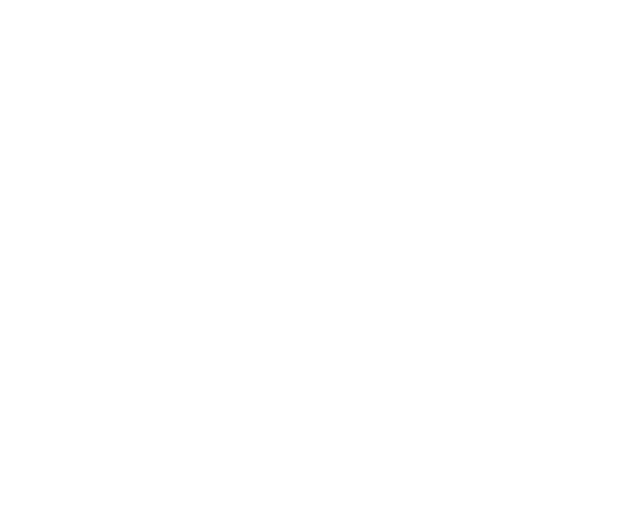
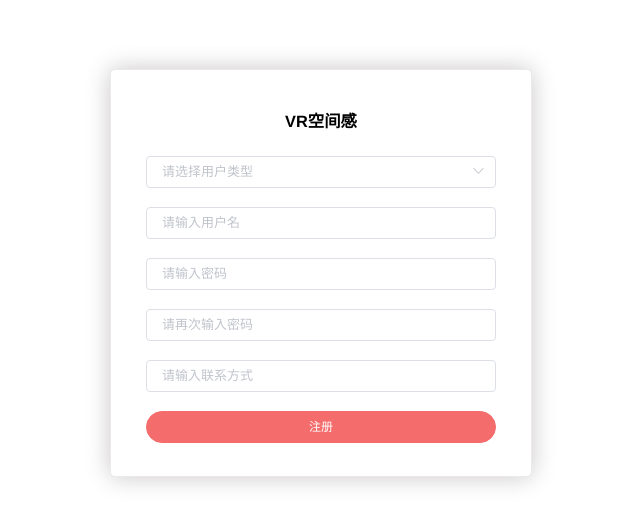
Before and after one commit to SBXSYZL/space, a Vue app: page /Register in a window 1280 px wide. Shown: the part 111-636 px from the top of the page, without its empty margins (319-959 px from the left). Built offline with nearby package versions, Linux system fonts and the light colour scheme.

Commit message:
登录和注册页面

```diff
--- a/src/main.js
+++ b/src/main.js
@@ -13,6 +13,8 @@ Vue.config.productionTip = false
 Vue.use(Element, {
   size: 'small'
 })
+
+axios.defaults.headers.post['Content-Type'] = 'application/x-www-form-urlencoded';
 Vue.prototype.$axios = axios
 new Vue({
   router,
--- a/src/router/index.js
+++ b/src/router/index.js
@@ -54,8 +54,8 @@ const routes = [
     component: () => import( '../views/Login.vue')
   },
   {
-    path:'/registered',
-    name:'registered',
+    path:'/Register',
+    name:'Register',
     component: () => import( '../views/Register.vue')
   }
 
--- a/src/views/Login.vue
+++ b/src/views/Login.vue
@@ -43,7 +43,7 @@
           @click="handleSubmit"
           round
           style="width:100%;"
-          type="primary"
+          type="danger"
         >登录
 
         </el-button>
@@ -56,6 +56,7 @@
 
 <script>
   export default {
+
     data() {
       return {
         logining: false,
@@ -84,64 +85,62 @@
       }
     },
     methods: {
+      openFullScreen() {
+        this.fullscreenLoading = true;
+        setTimeout(() => {
+          this.fullscreenLoading = false;
+        }, 2000);
+      },
+      open() {
+        this.$message({
+          message: '登录成功',
+          type: 'success'
+        });
+      },
       handleSubmit: function () {
-        this.$refs.myForm.validate(valid => {
+        const that = this;
+        let url;
+        that.$refs.myForm.validate(valid => {
           if (valid) {
             this.logining = true;
 
             // 判断是否是学生用户登录
             if (this.myForm.select === '学生') {
-
-              this.$axios.post("/api/student/studentLogin", {
-                    account: this.myForm.username,
-                    password: this.myForm.password
-
-                })
-                .then(res => {
-                  console.log(res);
-                  // if (result.code === 200) {
-                  //   alert("登录成功！");
-                  //   this.logining = false;
-                  //   sessionStorage.setItem('user', this.myForm.username);
-                    this.$router.push({path: '/About'})
-                  // } else {
-                  //   // 失败了
-                  //   alert("登录失败！");
-                  //}
-                });
-
-
-              // if (
-              //   this.myForm.username === 'admin' &&
-              //   this.myForm.password === '123'
-              // ) {
-              //   this.logining = false;
-              //   sessionStorage.setItem('user', this.myForm.username);
-              //   this.$router.push({path: '/About'})
-              // } else {
-              //   this.logining = false;
-              //   this.$alert('账号或密码错误', '温馨提示', {
-              //     confirmButtonText: '确定'
-              //   })
-              //}
+              url = '/api/student/studentLogin'
             }
             // 判断是否是教师账户登录
             else if (this.myForm.select === '教师') {
-              if (
-                this.myForm.username === 'admin2' &&
-                this.myForm.password === '123'
-              ) {
-                this.logining = false;
-                sessionStorage.setItem('user', this.myForm.username);
-                this.$router.push({path: '/About'})
-              } else {
-                this.logining = false;
-                this.$alert('账号或密码错误', '温馨提示', {
-                  confirmButtonText: '确定'
-                })
-              }
+              url = '/api/teacher/teacherLogin'
             }
-          }else {
+
+            let param = new URLSearchParams();
+            param.append('account', this.myForm.username);
+            param.append('password', this.myForm.password);
+            this.$axios.post(url, param)
+              .then(function (response) {
+                console.log(response);
+
+                if (
+                  response.data.status === "success" &&
+                  response.data.data === "success"
+                ) {
+                  that.open();
+                  that.logining = false;
+                  sessionStorage.setItem('user', that.myForm.username);
+                  that.$router.push({path: '/About'})
+                } else {
+                  that.logining = false;
+                  that.$alert('账号或密码错误', '温馨提示', {
+                    confirmButtonText: '确定'
+                  })
+                }
+
+
+              }).bind(this)
+              .catch(function (error) {
+                console.log(error)
+              })
+          } else {
             console.log('error submit!');
             return false
           }
@@ -166,7 +165,7 @@
     padding: 35px 35px 15px;
     background: #fff;
     border: 1px solid #eaeaea;
-    box-shadow: 0 0 25px #cac6c6;
+    box-shadow: 0 0 10px #cac6c6;
   }
 
   label.el-checkbox.rememberme {
--- a/src/views/Register.vue
+++ b/src/views/Register.vue
@@ -52,7 +52,7 @@
       <el-form-item prop="contact">
         <el-input
           type="contact"
-          v-model="myForm.contact"
+          v-model="myForm.tel"
           auto-complete="off"
           placeholder="请输入联系方式"
         />
@@ -60,7 +60,7 @@
 
       <el-form-item style="width:100%;">
         <el-button
-          type="primary"
+          type="danger"
           style="width:100%;"
           @click="handleSubmit"
           :loading="logining"
@@ -74,29 +74,38 @@
 <script>
 export default {
   data() {
+    const validatePass = (rule, value, callback) => {
+      if (value === '') {
+        callback(new Error('请再次输入密码'));
+      } else if (value !== this.myForm.firstPassword) {
+        callback(new Error('两次输入密码不一致!'));
+      } else {
+        callback();
+      }
+    };
+
     return {
-      logining: false,
       myForm: {
         username: "",
         firstPassword: "",
         secondPassword: "",
         select:"",
-        contact:""
+        tel:""
       },
       myRule: {
         username: [{ required: true, message: "请输入用户名", trigger: "blur" }],
         firstPassword: [{ required: true, message: "请输入密码", trigger: "blur" }],
-        secondPassword: [{ required: true, message: "请再次输入密码", trigger: "blur" }],
+        secondPassword: [{ validator: validatePass, trigger: 'blur'}],
         select:   [{ required: true, message: "请选择用户类型", trigger: "blur" }],
       },
       checked: false,
       options: [
         {
-          value: "选项1",
+          value: "学生",
           label: "学生"
         },
         {
-          value: "选项2",
+          value: "教师",
           label: "教师"
         }
       ],
@@ -105,27 +114,54 @@ export default {
   },
   methods: {
     handleSubmit() {
-      this.$refs.myForm.validate(valid => {
+      const that = this;
+      let url;
+      that.$refs.myForm.validate(valid => {
         if (valid) {
-          this.logining = true;
-          if (
-            this.myForm.username === "admin" &&
-            this.myForm.password === "123"
-          ) {
-            this.logining = false;
-            sessionStorage.setItem("user", this.myForm.username);
-            this.$router.push({ path: "/" });
-          } else {
-            this.logining = false;
-            this.$alert("账号或密码错误", "温馨提示", {
-              confirmButtonText: "确定"
-            });
+
+          // 判断是否是学生用户注册
+          if (this.myForm.select === '学生') {
+            url = '/api/student/studentRegistered'
           }
+          // 判断是否是教师账户注册
+          else if (this.myForm.select === '教师') {
+            url = '/api/teacher/teacherRegistered'
+          }
+
+          let param = new URLSearchParams();
+          param.append('account', this.myForm.username);
+          param.append('nickName', this.myForm.tel);
+          param.append('password', this.myForm.secondPassword);
+          param.append('tel', this.myForm.tel);
+
+          this.$axios.post(url, param)
+            .then(function (response) {
+              console.log(response);
+
+              if (
+                response.data.status === "success" &&
+                response.data.data === "success"
+              ) {
+                that.open();
+                that.logining = false;
+                sessionStorage.setItem('user', that.myForm.username);
+                that.$router.push({path: '/About'})
+              } else if(response.data.status === "fail") {
+                that.$alert(response.data.data.errMsg, '温馨提示', {
+                  confirmButtonText: '确定'
+                })
+              }
+
+
+            }).bind(this)
+            .catch(function (error) {
+              console.log(error)
+            })
         } else {
-          console.log("error submit!");
-          return false;
+          console.log('error submit!');
+          return false
         }
-      });
+      })
     }
   }
 };
--- a/vue.config.js
+++ b/vue.config.js
@@ -10,8 +10,8 @@ module.exports = {
     hotOnly: false,
     proxy: {
       '/api': {
-        // target: 'http://120.26.56.122:8080', // 域名 这会告诉开发服务器将任何未知请求 (没有匹配到静态文件的请求) 代理到http://localhost:8080
-        target: 'http://127.0.0.1:8080',
+         target: 'http://120.26.56.122:8080', // 域名 这会告诉开发服务器将任何未知请求 (没有匹配到静态文件的请求) 代理到http://localhost:8080
+        //target: 'http://127.0.0.1:8080',
         changOrigin: true, // 开启代理：在本地会创建一个虚拟服务端，然后发送请求的数据，并同时接收请求的数据，这样服务端和服务端进行数据的交互就不会有跨域问题
         pathRewrite: {
           '^/api': '' // // 替换target中的请求地址，也就是说，在请求的时候，url用'/proxy'代替'http://ip.taobao.com'
```
